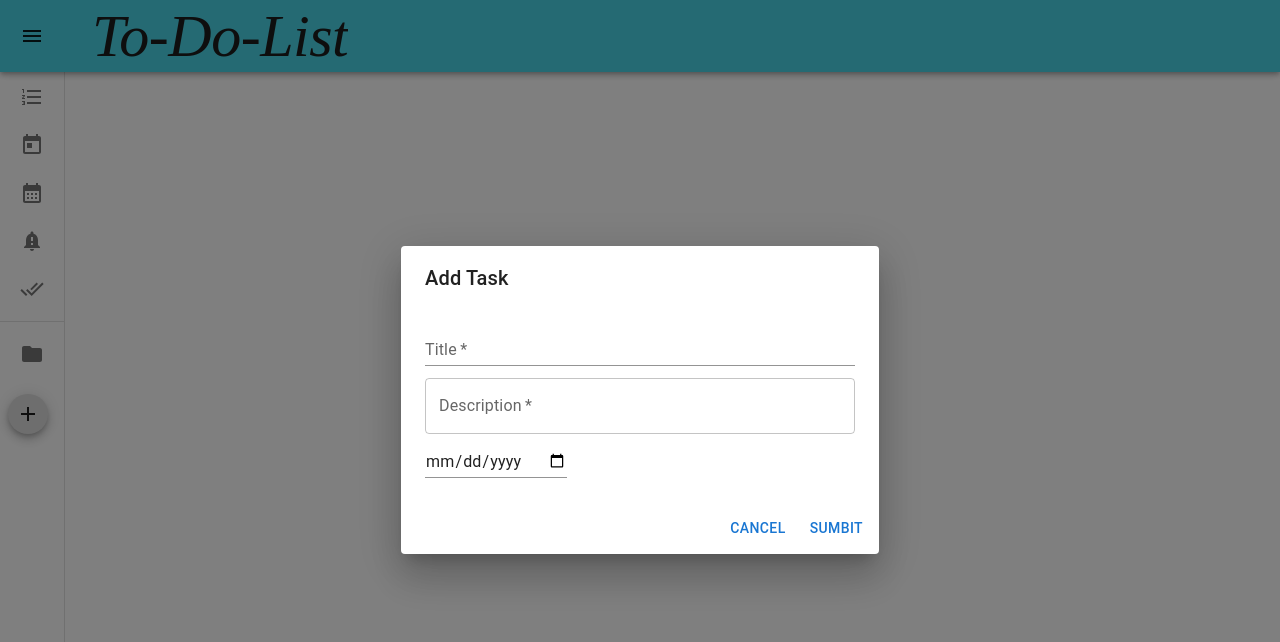
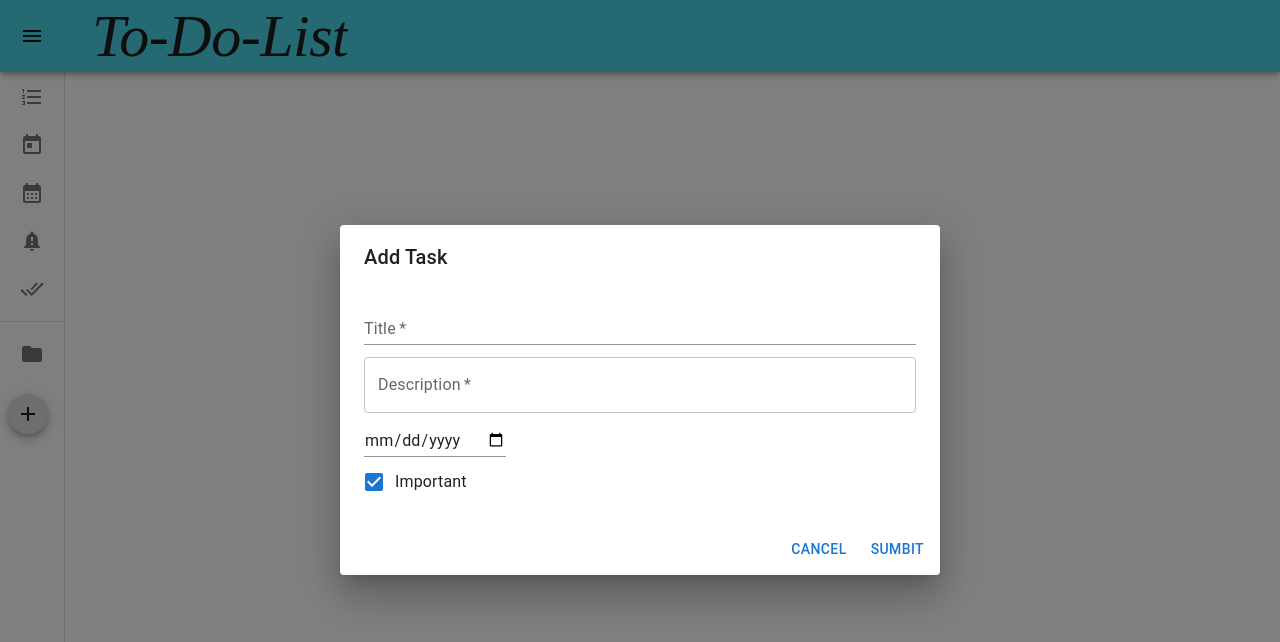
Before and after one commit to HangwelaniMadilonga/todolist, a React (Vite) app in the folder to-do-list/: page / in a window 1280 px wide. Both pictures are taken after a click on the button 28 px from the left and 414 px from the top of the page. Shown: the top 642 px of the page. Built offline with nearby package versions, Linux system fonts and the light colour scheme.

Commit message:
Add importance checkbox.

```diff
--- a/to-do-list/src/components/FormModal.jsx
+++ b/to-do-list/src/components/FormModal.jsx
@@ -11,6 +11,9 @@ import Box from '@mui/material/Box';
 import Fab from '@mui/material/Fab';
 import AddIcon from '@mui/icons-material/Add';
 import { createTheme, ThemeProvider } from '@mui/material/styles';
+import FormGroup from '@mui/material/FormGroup';
+import FormControlLabel from '@mui/material/FormControlLabel';
+import Checkbox from '@mui/material/Checkbox';
 const myTheme = createTheme({
   palette: {
     primary: {
@@ -90,19 +93,21 @@ export default function FormDialog() {
             variant="outlined"
 
           />
-          <div>
+
           <TextField
             autoFocus
             required
             margin="dense"
             id="date"
             name="date"
-
-
             type="date"
             variant="standard"
           />
-          </div>
+
+        <FormGroup>
+        <FormControlLabel control={<Checkbox defaultChecked />} label="Important" />
+        </FormGroup>
+
         </DialogContent>
         <DialogActions>
           <Button onClick={handleClose}>Cancel</Button>
```
